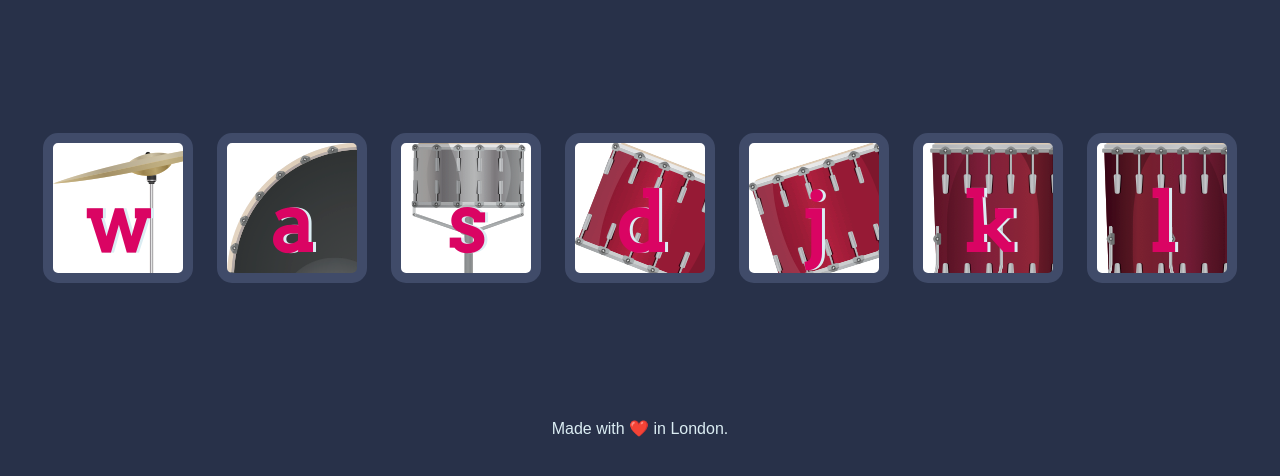
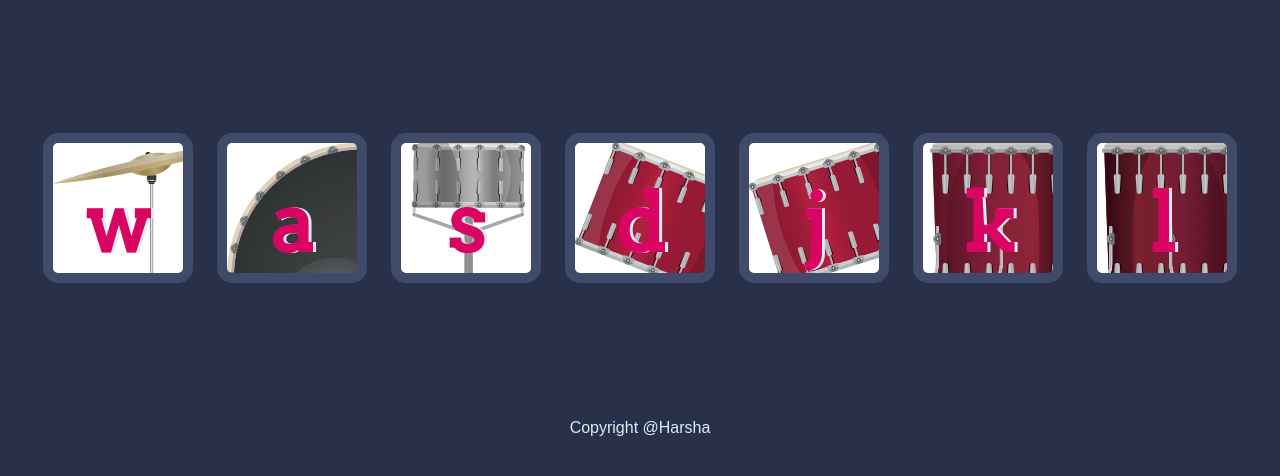
Before and after one commit to Harsha-10/Drumkit, a website: page index.html in a window 1280 px wide. Shown: the part 156-632 px from the top of the page. Drawn offline with Linux system fonts and the light colour scheme.

Commit message:
Update index.html

```diff
--- a/index.html
+++ b/index.html
@@ -24,7 +24,7 @@
 
 
   <footer>
-    Made with ❤️ in London.
+    Copyright @Harsha
   </footer>
 </body>
 
```
